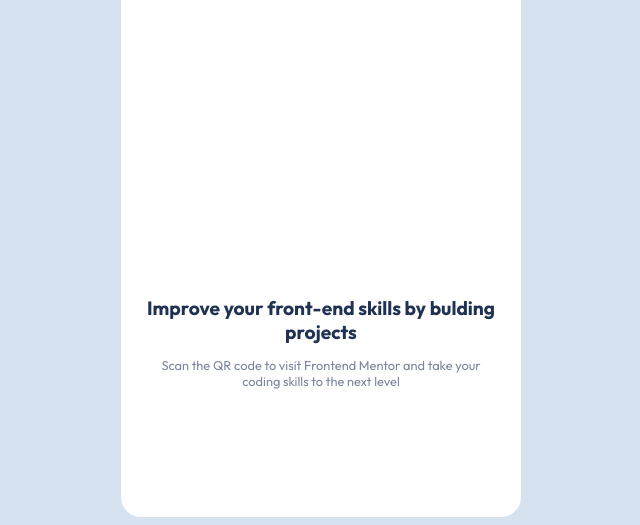
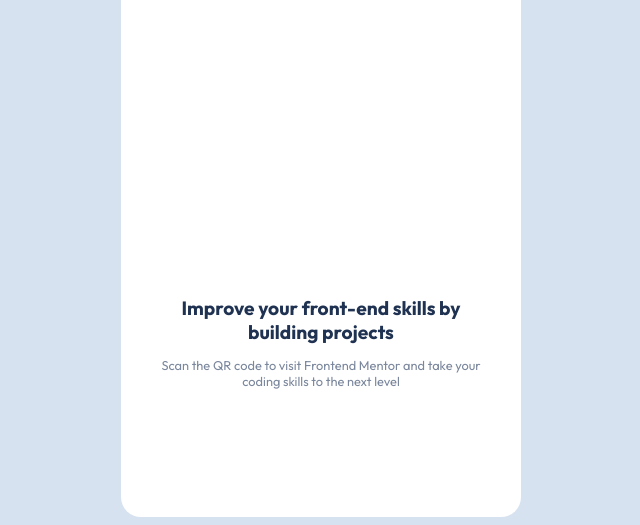
Before and after one commit to inaflux/First-Front-End-Mentor-Challenge-QR-Code-, a plain HTML site: page index.html in a window 1280 px wide. Shown: the part 316-841 px from the top of the page, without its empty margins (319-959 px from the left). Drawn offline with Linux system fonts and the light colour scheme.

Commit message:
Update index.html

```diff
--- a/index.html
+++ b/index.html
@@ -12,7 +12,7 @@
         <img src="file:///C:/Users/jakob/Downloads/qr-code-component-main/qr-code-component-main/images/image-qr-code.png" alt="QR code image" height="375" width="350"/>
     </div>
     <div class="text">
-        <h1>Improve your front-end skills by bulding projects </h1>
+        <h1>Improve your front-end skills by building projects </h1>
         <p>Scan the QR code to visit Frontend Mentor and take your coding skills to the next level</p>
     </div>
 </div>
```
